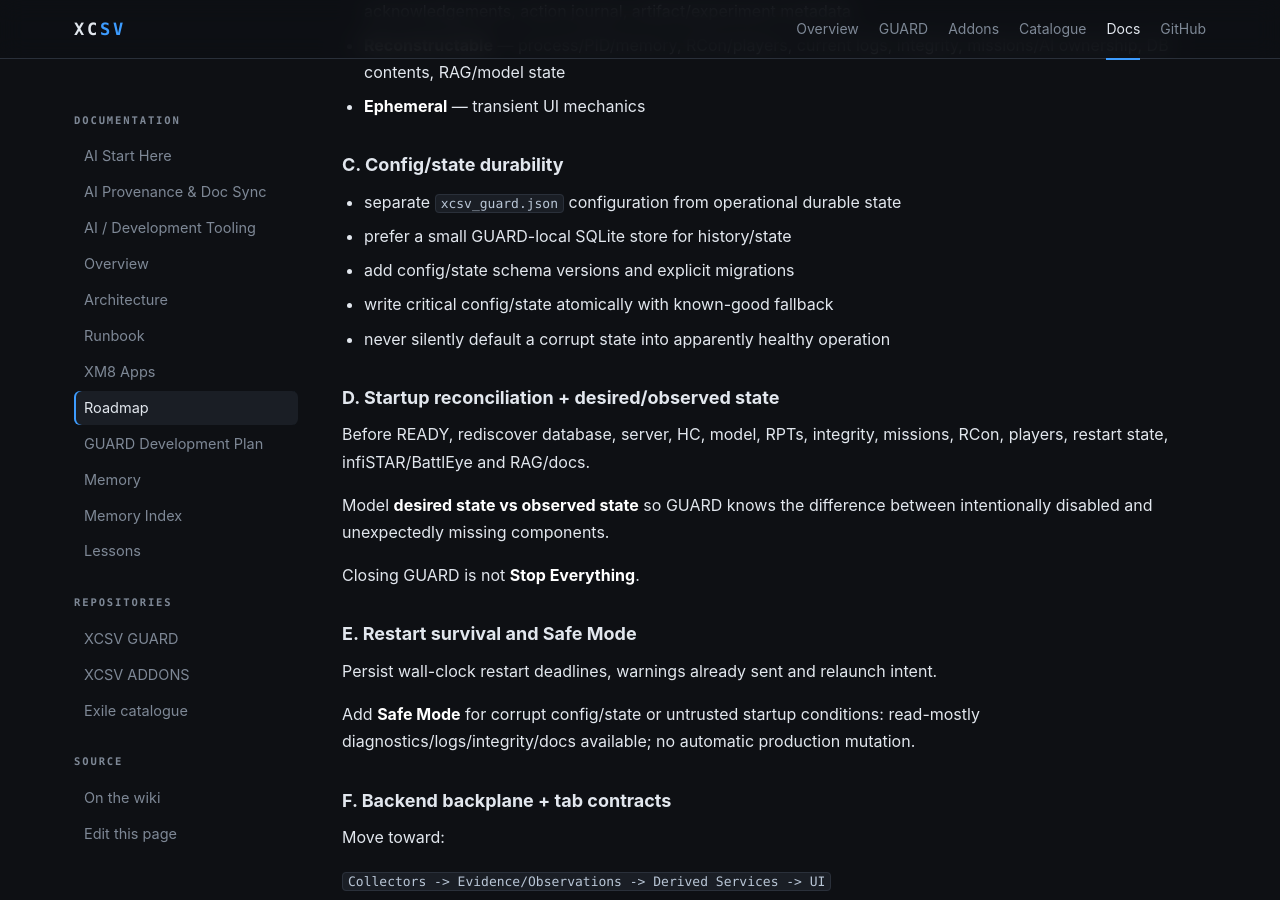
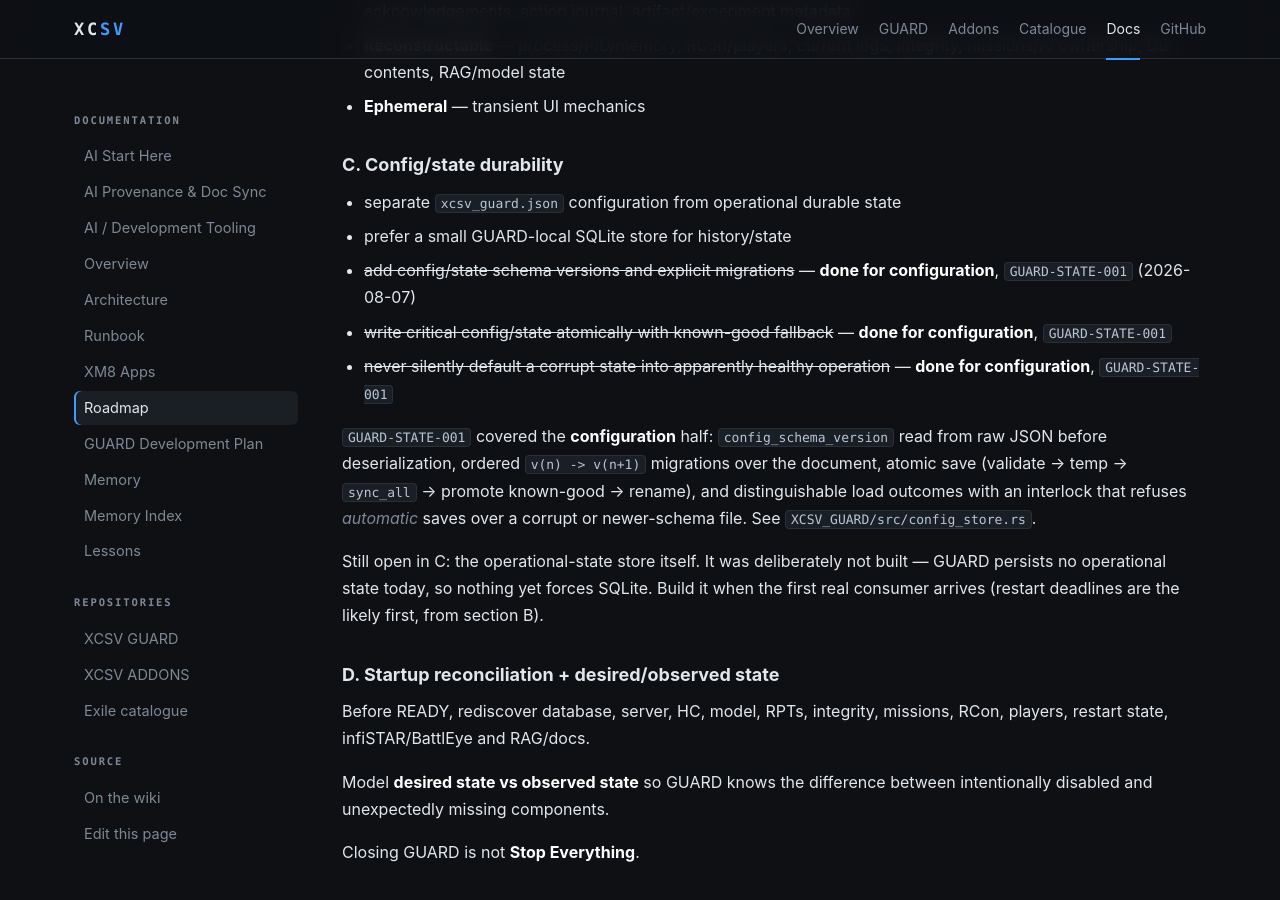
Before and after one commit to x-cessive/XCSV, a Jekyll site: the page built from docs/wiki/Roadmap.md, in a window 1280 px wide and 900 px high, scrolled down 2865 px. Built offline with Jekyll 4.4.1, drawn with Linux system fonts in a browser that asks for light colours.

Commit message:
docs(roadmap): record GUARD-STATE-001 config durability in section C
Marks the schema-versioning, atomic-write and no-silent-default items of the
GUARD programme's Config/state durability section as done for configuration,
and records that the operational-state store was deliberately not built - GUARD
persists no operational state today, so nothing yet forces SQLite. Build it when
the first real consumer arrives.

XCSV-Agent: claude-code
XCSV-Agent-Role: primary
XCSV-Work-ID: GUARD-STATE-001
XCSV-Contract: 1.0.0
XCSV-AI-Model: claude-opus-5

```diff
--- a/docs/wiki/Roadmap.md
+++ b/docs/wiki/Roadmap.md
@@ -81,9 +81,24 @@ Classify state as:
 
 - separate `xcsv_guard.json` configuration from operational durable state
 - prefer a small GUARD-local SQLite store for history/state
-- add config/state schema versions and explicit migrations
-- write critical config/state atomically with known-good fallback
-- never silently default a corrupt state into apparently healthy operation
+- ~~add config/state schema versions and explicit migrations~~ — **done for
+  configuration**, `GUARD-STATE-001` (2026-08-07)
+- ~~write critical config/state atomically with known-good fallback~~ —
+  **done for configuration**, `GUARD-STATE-001`
+- ~~never silently default a corrupt state into apparently healthy operation~~ —
+  **done for configuration**, `GUARD-STATE-001`
+
+`GUARD-STATE-001` covered the **configuration** half: `config_schema_version`
+read from raw JSON before deserialization, ordered `v(n) -> v(n+1)` migrations
+over the document, atomic save (validate → temp → `sync_all` → promote
+known-good → rename), and distinguishable load outcomes with an interlock that
+refuses *automatic* saves over a corrupt or newer-schema file. See
+`XCSV_GUARD/src/config_store.rs`.
+
+Still open in C: the operational-state store itself. It was deliberately not
+built — GUARD persists no operational state today, so nothing yet forces SQLite.
+Build it when the first real consumer arrives (restart deadlines are the likely
+first, from section B).
 
 ### D. Startup reconciliation + desired/observed state
 
```
Also changed, not shown: wiki/Roadmap.md (+18 -3 lines).
